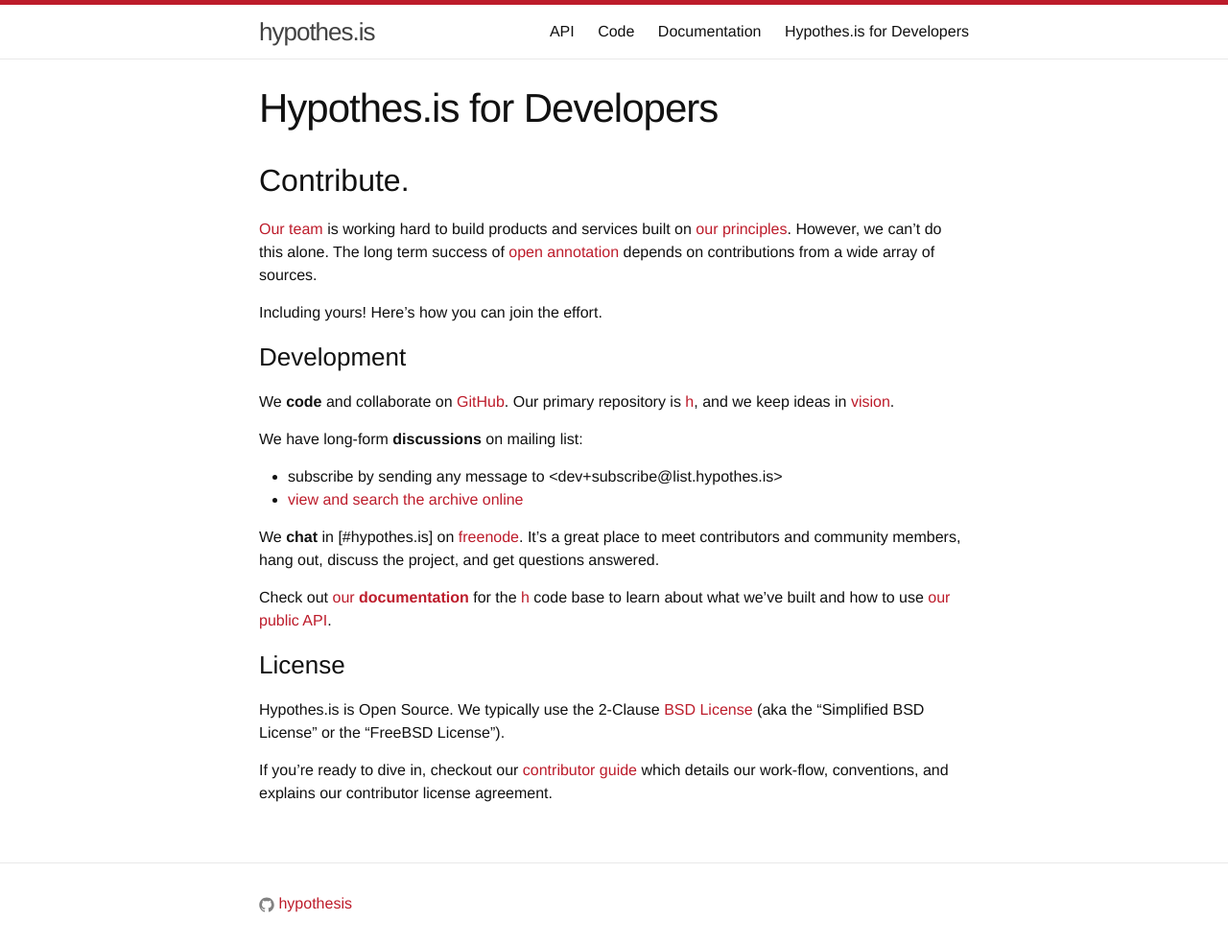
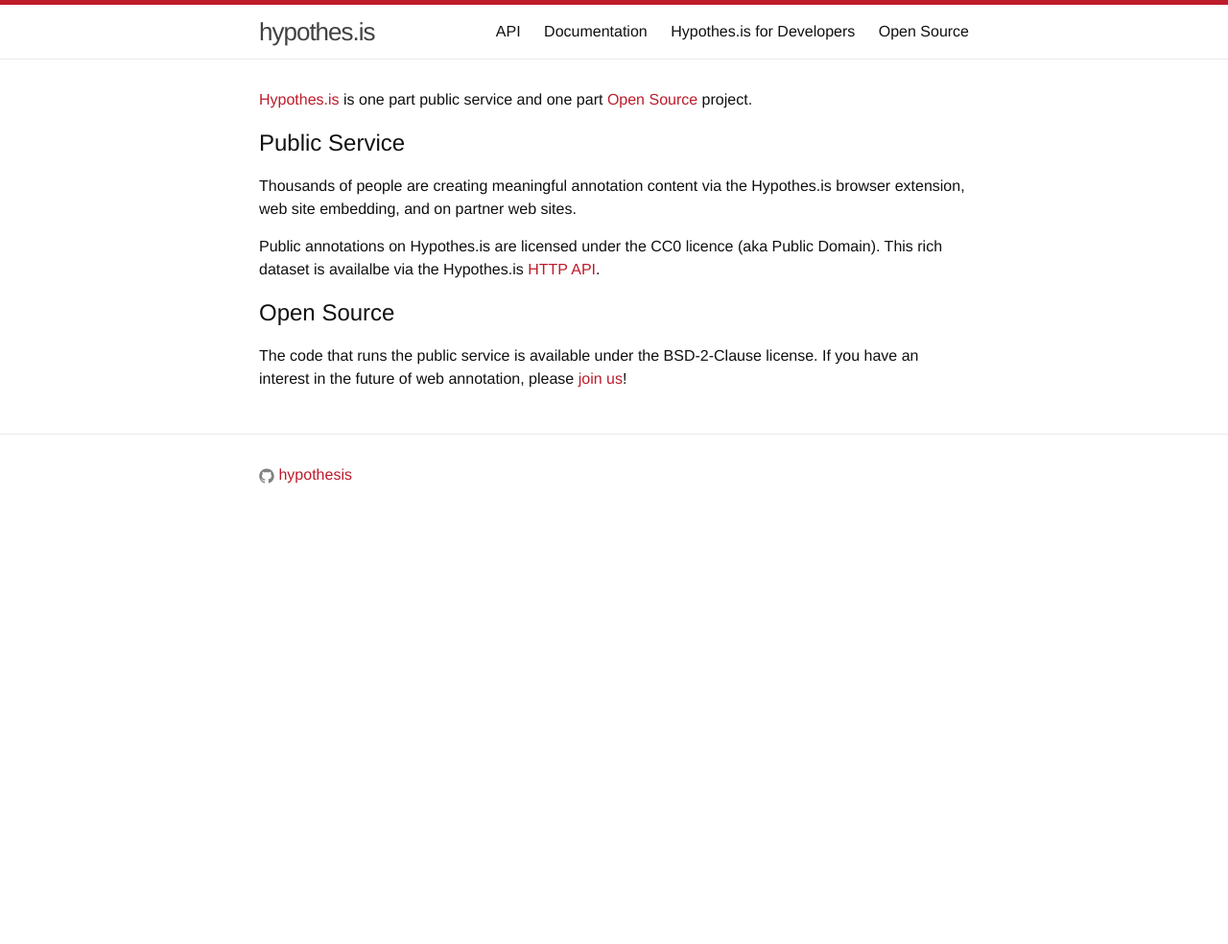
Before and after one commit to hypothesis/developers.hypothes.is, a Jekyll site: the page built from index.md, in a window 1280 px wide. Shown: the whole page at 96% size. Built offline with Jekyll 4.4.1, drawn with Linux system fonts in a browser that asks for light colours; after the commit the page ends 900 px from its top, so only the background shows below that.

Commit message:
Change intro; Make Open Source page

```diff
--- a/index.md
+++ b/index.md
@@ -1,52 +1,22 @@
 ---
-layout: page
+layout: default
 title: Hypothes.is for Developers
 ---
 
-## Contribute.
+[Hypothes.is](http://hypothes.is/) is one part public service and one part
+[Open Source](open-source.html) project.
 
-[Our team] is working hard to build products and services built on [our
-principles]. However, we can’t do this alone. The long term success of
-[open annotation] depends on contributions from a wide array of sources.
+## Public Service
 
-Including yours! Here’s how you can join the effort.
+Thousands of people are creating meaningful annotation content via the
+Hypothes.is browser extension, web site embedding, and on partner web sites.
 
-### Development
+Public annotations on Hypothes.is are licensed under the CC0 licence (aka
+Public Domain). This rich dataset is availalbe via the Hypothes.is
+[HTTP API](api.html).
 
-We **code** and collaborate on [GitHub]. Our primary repository is [h],
-and we keep ideas in [vision].
+## Open Source
 
-We have long-form **discussions** on mailing list:
-
--   subscribe by sending any message to <dev+subscribe@list.hypothes.is>
--   [view and search the archive online]
-
-We **chat** in [\#hypothes.is] on [freenode]. It’s a great place to meet
-contributors and community members, hang out, discuss the project, and
-get questions answered.
-
-Check out [our **documentation**] for the [h] code base to learn about
-what we’ve built and how to use [our public API].
-
-### License
-
-Hypothes.is is Open Source. We typically use the 2-Clause [BSD License]
-(aka the “Simplified BSD License” or the “FreeBSD License”).
-
-If you’re ready to dive in, checkout our [contributor guide] which
-details our work-flow, conventions, and explains our contributor license
-agreement.
-
-  [Our team]: /team
-  [our principles]: /principles/
-  [open annotation]: http://openannotation.org/
-  [GitHub]: https://github.com/hypothesis
-  [h]: https://github.com/hypothesis/h
-  [vision]: https://github.com/hypothesis/vision
-  [view and search the archive online]: https://groups.google.com/a/list.hypothes.is/forum/#!forum/dev
-  [\#hypothes.is]: https://www.irccloud.com/invite?channel=%23hypothes.is&amp;hostname=irc.freenode.net&amp;port=6667&amp;ssl=1
-  [freenode]: http://freenode.net/
-  [our **documentation**]: http://h.readthedocs.org/
-  [our public API]: http://h.readthedocs.org/en/latest/api.html
-  [BSD License]: http://choosealicense.com/licenses/bsd-2-clause/
-  [contributor guide]: https://h.readthedocs.org/en/latest/hacking/
+The code that runs the public service is available under the BSD-2-Clause
+license. If you have an interest in the future of web annotation, please
+[join us](open-source.html)!
```
Also changed, not shown: code.md (deleted, +0 -5 lines), open-source.md (added, +53 -0 lines).
